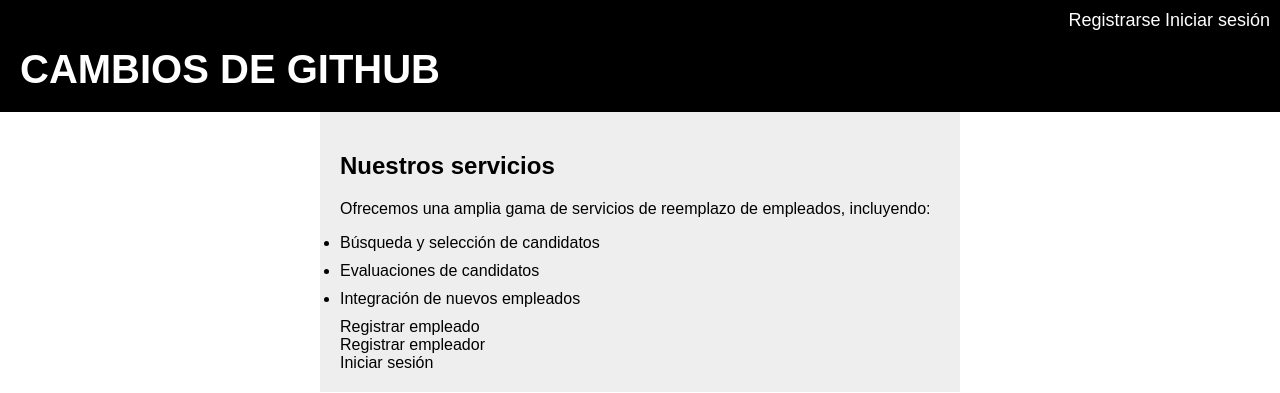
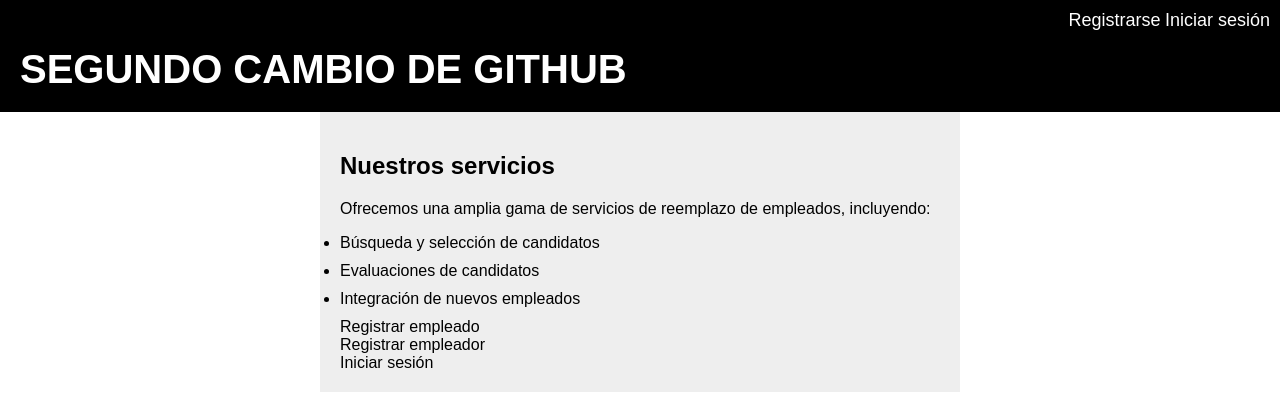
Before and after one commit to joaquinortiz1/App-Reemplazos, a Django app: page / in a window 1280 px wide. Shown: the top 393 px of the page. Run offline with Django 4.2, Linux system fonts and the light colour scheme.

Commit message:
SEGUNDO CAMBIO DE H1

```diff
--- a/Aplicaciones/GC/templates/index.html
+++ b/Aplicaciones/GC/templates/index.html
@@ -82,7 +82,7 @@
 </head>
 <body>
   <header>
-    <h1>CAMBIOS DE GITHUB</h1>
+    <h1>SEGUNDO CAMBIO DE GITHUB</h1>
   </header>
   <main>
     <section class="servicios">
```
